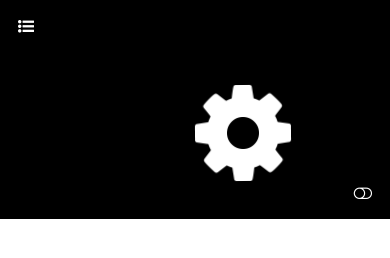
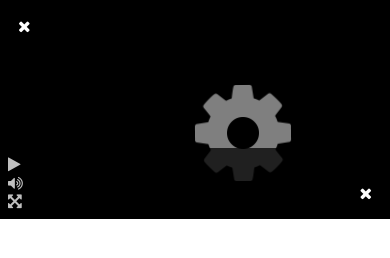
Before and after one commit to tc-mccarthy/smart-video, a website: page index.html in a window 390 px wide. Drawn offline with nearby package versions, Linux system fonts and the light colour scheme; files that its build step writes are made by us from their sources.

Commit message:
Adds player controls and default behaviors

```diff
--- a/assets/js/_base.js
+++ b/assets/js/_base.js
@@ -21,6 +21,8 @@ String.prototype.compile = function (obj) {
 				onPause: false, //callback for pause event
 				onComplete: false, //callback for complete event
 				mode: 'embed', //can be embed | fullscreen
+				hideControls: false,
+				hideChapterMenu: false
 			}, options),
 			_this = this,
 			video = _this[0],
@@ -53,12 +55,25 @@ String.prototype.compile = function (obj) {
 						ops.resize();
 					}
 
-					_this.after("<div class='control-bar'> <div class='controls'> <a class='fa fa-play'></a> <a class='fa fa-pause hide'></a> </div> <div class='progress'> <div class='inner'></div> </div> <div class='clearfix'></div> </div>");
+					_this.after("<div class='control-bar'> <div class='controls'> <a class='fa fa-play'></a> <a class='fa fa-pause hide'></a> <a class='fa fa-volume-up'></a> <a class='fa fa-arrows-alt'></a> </div> <div class='progress'> <div class='inner'></div> </div> <div class='clearfix'></div> </div>");
 					_this.after("<div class='chapter-menu'></div>");
 
 					if (o.mode === "fullscreen") {
-						_this.after("<a class='fa fa-list-ul toggle' data-target='.chapter-menu' data-icon='fa-list-ul' href='#'></a>");
-						_this.after("<a class='fa fa-toggle-off toggle' data-target='.control-bar' data-icon='fa-toggle-off' href='#'></a>");
+						var chapterToggle = "<a class='fa fa-list-ul toggle' data-target='.chapter-menu' data-icon='fa-list-ul' href='#'></a>",
+							controlsToggle = "<a class='fa fa-toggle-off toggle' data-target='.control-bar' data-icon='fa-toggle-off' href='#'></a>";
+
+						if (!o.hideChapterMenu) {
+							container.find(".chapter-menu").addClass("active");
+							chapterToggle = "<a class='fa fa-close toggle' data-target='.chapter-menu' data-icon='fa-list-ul' href='#'></a>";
+						}
+
+						if (!o.hideControls) {
+							container.find(".control-bar").addClass("active");
+							controlsToggle = "<a class='fa fa-close toggle' data-target='.control-bar' data-icon='fa-toggle-off' href='#'></a>";
+						}
+
+						_this.after(chapterToggle);
+						_this.after(controlsToggle);
 					}
 
 
--- a/assets/scss/_base.scss
+++ b/assets/scss/_base.scss
@@ -56,16 +56,24 @@ html {
 
 		.controls {
 			color: $white;
-			width: 5%;
+			width: 10%;
+
+			> a {
+				margin-right: 1em;
+
+				&:last-child {
+					margin-right: 0;
+				}
+			}
 		}
 
 		.progress {
 			height   : 100%;
-			width    : 95%;
+			width    : 88%;
 			position : absolute;
 			top      : 50%;
 			transform: translateY(-50%);
-			left     : 5%;
+			left     : 12%;
 
 			.inner {
 				background-color: $white;
--- a/js/app.js
+++ b/js/app.js
@@ -21,6 +21,8 @@ String.prototype.compile = function (obj) {
 				onPause: false, //callback for pause event
 				onComplete: false, //callback for complete event
 				mode: 'embed', //can be embed | fullscreen
+				hideControls: false,
+				hideChapterMenu: false
 			}, options),
 			_this = this,
 			video = _this[0],
@@ -53,12 +55,25 @@ String.prototype.compile = function (obj) {
 						ops.resize();
 					}
 
-					_this.after("<div class='control-bar'> <div class='controls'> <a class='fa fa-play'></a> <a class='fa fa-pause hide'></a> </div> <div class='progress'> <div class='inner'></div> </div> <div class='clearfix'></div> </div>");
+					_this.after("<div class='control-bar'> <div class='controls'> <a class='fa fa-play'></a> <a class='fa fa-pause hide'></a> <a class='fa fa-volume-up'></a> <a class='fa fa-arrows-alt'></a> </div> <div class='progress'> <div class='inner'></div> </div> <div class='clearfix'></div> </div>");
 					_this.after("<div class='chapter-menu'></div>");
 
 					if (o.mode === "fullscreen") {
-						_this.after("<a class='fa fa-list-ul toggle' data-target='.chapter-menu' data-icon='fa-list-ul' href='#'></a>");
-						_this.after("<a class='fa fa-toggle-off toggle' data-target='.control-bar' data-icon='fa-toggle-off' href='#'></a>");
+						var chapterToggle = "<a class='fa fa-list-ul toggle' data-target='.chapter-menu' data-icon='fa-list-ul' href='#'></a>",
+							controlsToggle = "<a class='fa fa-toggle-off toggle' data-target='.control-bar' data-icon='fa-toggle-off' href='#'></a>";
+
+						if (!o.hideChapterMenu) {
+							container.find(".chapter-menu").addClass("active");
+							chapterToggle = "<a class='fa fa-close toggle' data-target='.chapter-menu' data-icon='fa-list-ul' href='#'></a>";
+						}
+
+						if (!o.hideControls) {
+							container.find(".control-bar").addClass("active");
+							controlsToggle = "<a class='fa fa-close toggle' data-target='.control-bar' data-icon='fa-toggle-off' href='#'></a>";
+						}
+
+						_this.after(chapterToggle);
+						_this.after(controlsToggle);
 					}
 
 
```
Also changed, not shown: css/style.css, css/style.min.css, js/app.min.js.
